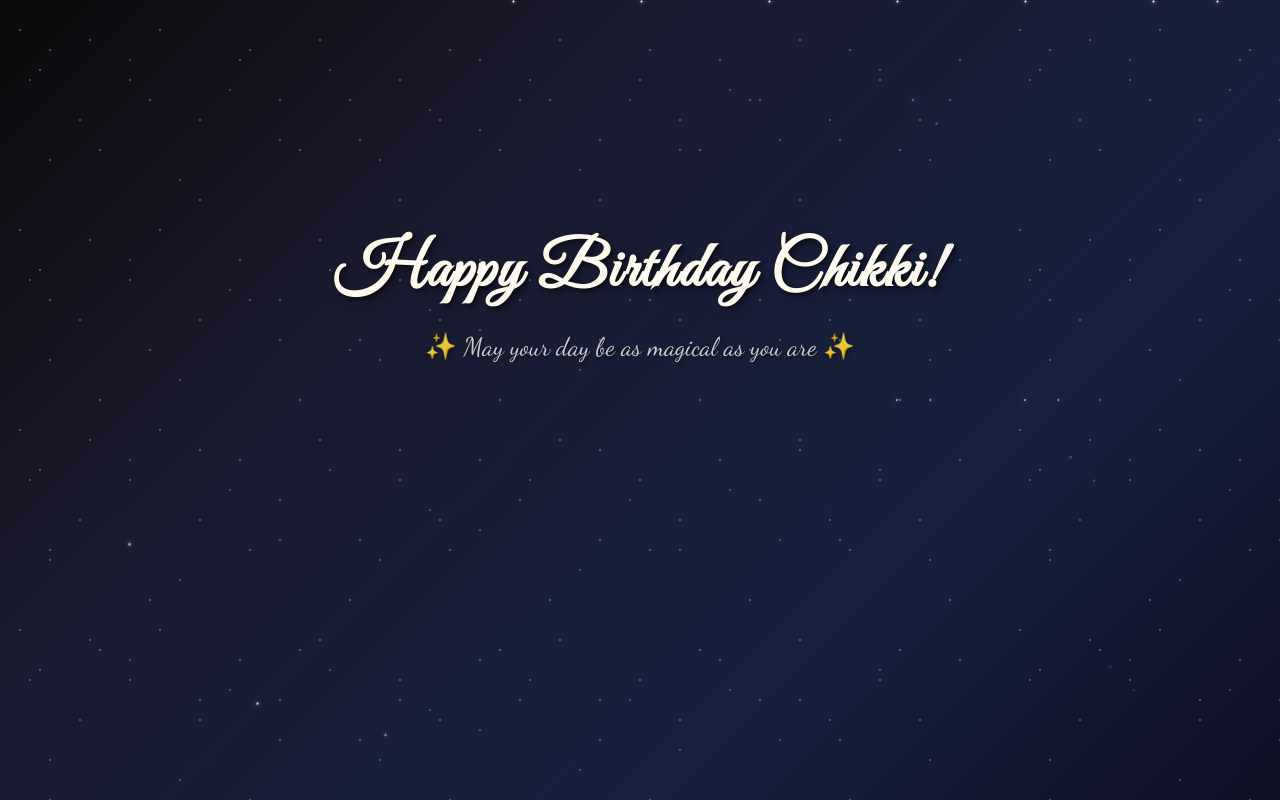
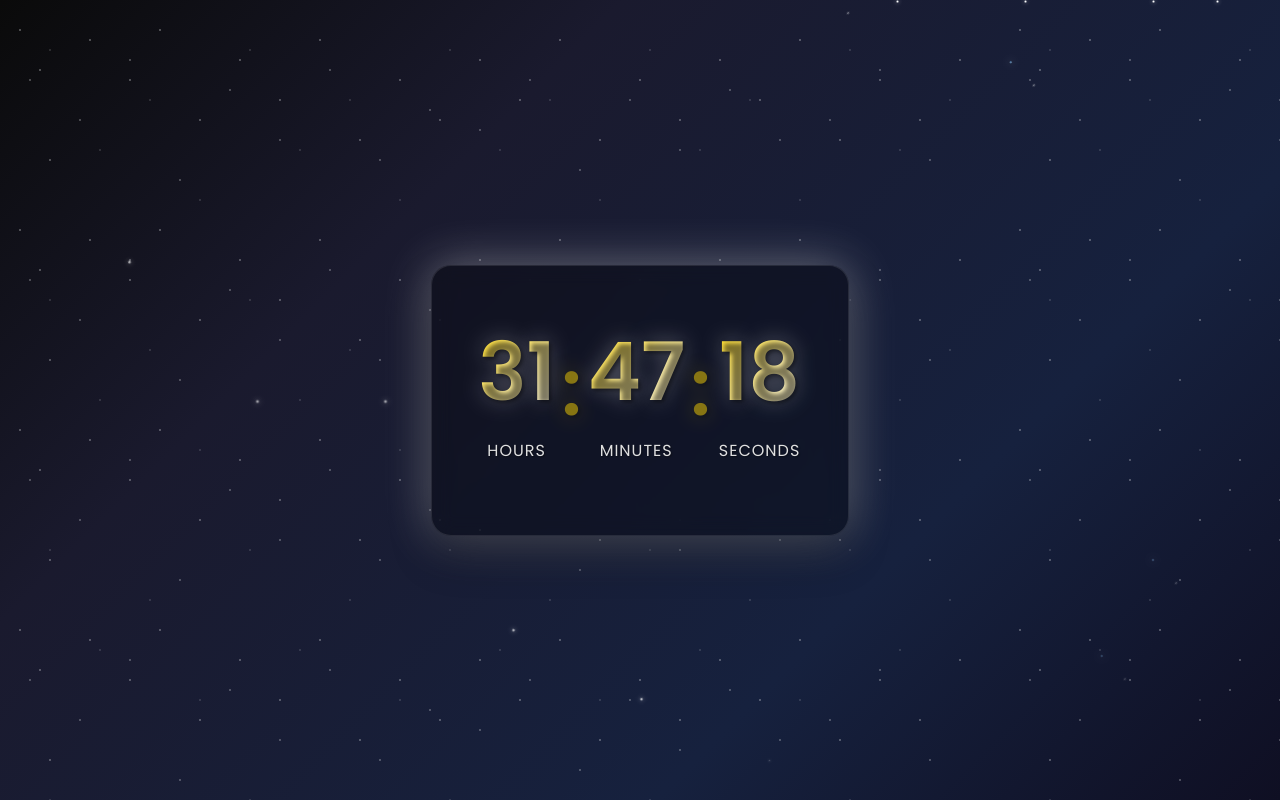
Before and after one commit to siddhanttek/ruuuude, a React (Create React App) app: page / in a window 1280 px wide. Built offline with nearby package versions, Linux system fonts and the light colour scheme.

Commit message:
fix date

```diff
--- a/src/BdayColl.js
+++ b/src/BdayColl.js
@@ -5,7 +5,7 @@ import './BdayColl.css';
 const BdayColl = () => {
     const [isGiftOpened, setIsGiftOpened] = useState(false);
     // Target date: August 21st, 12 AM IST (next year)
-    const targetDate = new Date('2024-08-21T06:30:00Z'); // 12 AM IST = 6:30 AM UTC
+    const targetDate = new Date('2025-08-21T06:30:00Z'); // 12 AM IST = 6:30 AM UTC
 
     // Calculate initial countdown values
     const calculateTimeLeft = () => {
```
